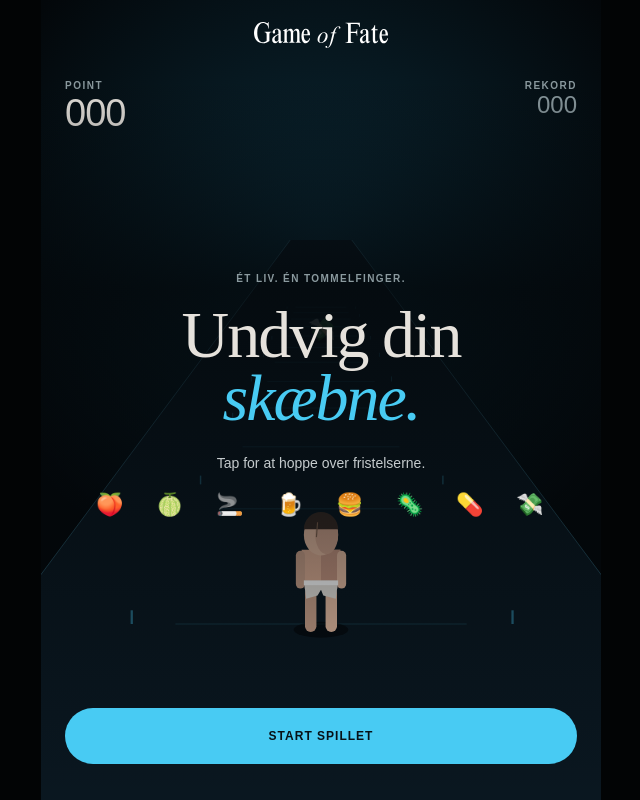
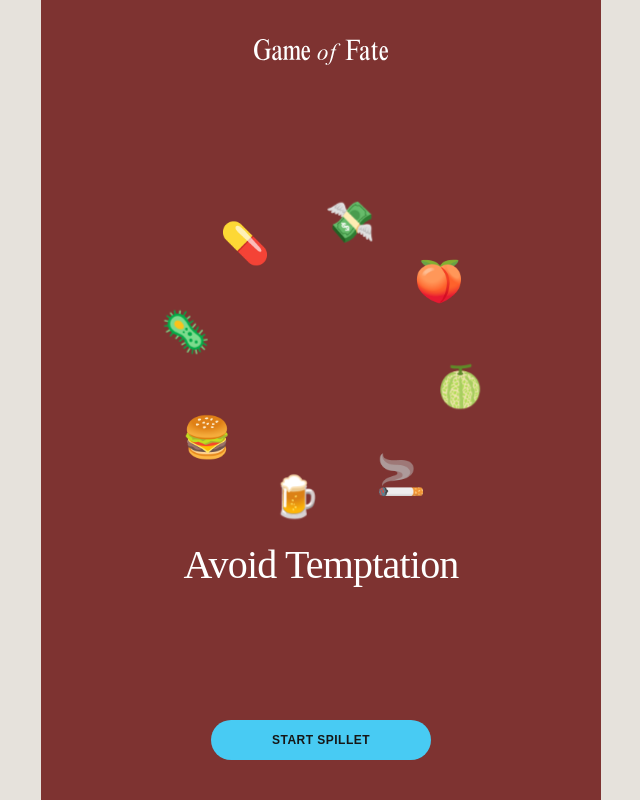
Before and after one commit to frederikaagaard/julefrokost, a website with bundled scripts: page runner/dist/index.html in a window 1280 px wide. Shown: the whole page, without its empty margins (319-959 px from the left). Built offline with nearby package versions, Linux system fonts and the light colour scheme.

Commit message:
Match Figma runner palette and add rotating emoji circle on intro

```diff
--- a/runner/dist/game.js
+++ b/runner/dist/game.js
@@ -1,13 +1,14 @@
-import {Runner} from './engine.mjs';
+import {Runner,TEMPTATIONS} from './engine.mjs';
 const $=id=>document.getElementById(id);
 const canvas=$('world'), ctx=canvas.getContext('2d'), game=new Runner();
 let state='intro', best=0, last=0, accumulator=0, width=0, height=0, scale=1, koAt=0;
 try { best=Math.max(0,Number(localStorage.getItem('game-of-fate-runner-best'))||0); } catch {}
 $('best').textContent=String(best).padStart(3,'0');
+for(const [index,emoji] of TEMPTATIONS.entries()){const slot=document.createElement('span');slot.className='orbit-slot';slot.style.setProperty('--angle',`${index*45}deg`);const symbol=document.createElement('span');symbol.textContent=emoji;slot.append(symbol);$('emoji-orbit').append(slot);}
 const emojiFont='"Apple Color Emoji","Segoe UI Emoji","Noto Color Emoji",sans-serif';
 function resize(){const rect=$('game').getBoundingClientRect();width=rect.width;height=rect.height;const dpr=Math.min(window.devicePixelRatio||1,2);canvas.width=Math.round(width*dpr);canvas.height=Math.round(height*dpr);ctx.setTransform(dpr,0,0,dpr,0,0);scale=Math.min(width/400,height/700);}
 window.addEventListener('resize',resize);resize();
-function show(id){for(const name of ['intro','result','pause'])$(name).hidden=name!==id;$('hint').hidden=!!id;}
+function show(id){for(const name of ['intro','result','pause'])$(name).hidden=name!==id;$('hint').hidden=!!id;$('game').dataset.screen=id||'playing';$('wordmark').src=id==='intro'?'assets/home-logo.svg':'assets/play-logo.svg';document.querySelector('meta[name="theme-color"]').content=id==='intro'?'#7e3331':'#e6e2dc';}
 function start(){game.reset();state='playing';accumulator=0;last=performance.now();$('score').textContent='000';show(null);}
 function pause(){if(state!=='playing')return;state='paused';show('pause');}
 function resume(){state='playing';last=performance.now();accumulator=0;show(null);}
@@ -29,20 +30,20 @@ function polygon(points,fill){ctx.fillStyle=fill;ctx.beginPath();points.forEach(
 function ellipse(x,y,rx,ry,fill){ctx.fillStyle=fill;ctx.beginPath();ctx.ellipse(x,y,rx,ry,0,0,Math.PI*2);ctx.fill();}
 function project(z){const k=7/(z+7);return {k,y:height*.30+(height*.78-height*.30)*k};}
 function draw(){
-  ctx.clearRect(0,0,width,height);ctx.fillStyle='#03070a';ctx.fillRect(0,0,width,height);
+  ctx.clearRect(0,0,width,height);ctx.fillStyle='#e6e2dc';ctx.fillRect(0,0,width,height);
   const center=width/2, ground=height*.78, horizon=height*.30;
-  const glow=ctx.createRadialGradient(center,horizon,0,center,horizon,width*.65);glow.addColorStop(0,'#0b2936');glow.addColorStop(1,'#03070a');ctx.fillStyle=glow;ctx.fillRect(0,0,width,height);
-  polygon([[center-width*.055,horizon],[center+width*.055,horizon],[width*1.3,height],[-width*.3,height]],'#0a1720');
+
+  polygon([[center-width*.055,horizon],[center+width*.055,horizon],[width*1.3,height],[-width*.3,height]],'#d8d2c9');
   ctx.lineWidth=1;
-  for(const side of [-1,1]){ctx.strokeStyle='#214655';ctx.beginPath();ctx.moveTo(center+side*width*.055,horizon);ctx.lineTo(center+side*width*.8,height);ctx.stroke();}
+  for(const side of [-1,1]){ctx.strokeStyle='#b4aa9b';ctx.beginPath();ctx.moveTo(center+side*width*.055,horizon);ctx.lineTo(center+side*width*.8,height);ctx.stroke();}
   for(let i=0;i<12;i++){
     const z=(i*3-(game.distance%3)+36)%36, p=project(z), half=width*.26*p.k;
-    ctx.strokeStyle=`rgba(72,203,243,${.05+.12*p.k})`;ctx.beginPath();ctx.moveTo(center-half,p.y);ctx.lineTo(center+half,p.y);ctx.stroke();
+    ctx.strokeStyle='#c4b9aa';ctx.beginPath();ctx.moveTo(center-half,p.y);ctx.lineTo(center+half,p.y);ctx.stroke();
   }
   // Small roadside markers establish depth without extra obstacles.
   for(let i=0;i<9;i++)for(const side of [-1,1]){
     const p=project((i*4-(game.distance%4)+36)%36), x=center+side*width*.34*p.k;
-    ctx.fillStyle='#48cbf3';ctx.globalAlpha=.15+.3*p.k;ctx.fillRect(x,p.y-12*scale*p.k,2*scale*p.k,12*scale*p.k);ctx.globalAlpha=1;
+    ctx.fillStyle='#7e3331';ctx.fillRect(x,p.y-12*scale*p.k,2*scale*p.k,12*scale*p.k);
   }
   const obstacles=[...game.obstacles].sort((a,b)=>b.z-a.z);
   for(const o of obstacles.filter(o=>o.z>=0))drawObstacle(o);
@@ -51,7 +52,7 @@ function draw(){
 }
 function drawObstacle(o){
   const p=project(o.z), size=74*scale*p.k, x=width/2;
-  ellipse(x,p.y+3*scale*p.k,size*.45,size*.11,'#00000050');
+  ellipse(x,p.y+3*scale*p.k,size*.45,size*.11,'#c6bdae');
   ctx.font=`${size}px ${emojiFont}`;ctx.textAlign='center';ctx.textBaseline='bottom';ctx.fillText(o.emoji,x,p.y+size*.08);
 }
 function limb(x,y,length,angle,color,w){ctx.save();ctx.translate(x,y);ctx.rotate(angle);ctx.strokeStyle=color;ctx.lineWidth=w;ctx.lineCap='round';ctx.beginPath();ctx.moveTo(0,0);ctx.lineTo(0,length);ctx.stroke();ctx.restore();}
@@ -59,7 +60,7 @@ function drawPerson(x,ground){
   const s=scale, jumping=game.y>.01, cycle=game.distance*1.5;
   const stride=state==='playing'&&!jumping?Math.sin(cycle)*.55:0;
   const y=ground-game.y*64*s;
-  ellipse(x,ground+5*s,(24-game.y*4)*s,7*s,`rgba(0,0,0,${.5-game.y*.12})`);
+  ellipse(x,ground+5*s,(24-game.y*4)*s,7*s,'#bdb3a4');
   ctx.save();ctx.translate(x,y);ctx.scale(s,s);
   const bob=jumping?0:Math.abs(Math.sin(cycle))*2;ctx.translate(0,-bob);
   limb(-9,-27,29,stride,'#caa18a',10);limb(9,-27,29,-stride,'#e6bca2',10);
--- a/runner/dist/index.html
+++ b/runner/dist/index.html
@@ -3,22 +3,20 @@
 <head>
   <meta charset="utf-8">
   <meta name="viewport" content="width=device-width,initial-scale=1,maximum-scale=1,viewport-fit=cover">
-  <meta name="theme-color" content="#03070a">
+  <meta name="theme-color" content="#7e3331">
   <meta name="robots" content="noindex,nofollow">
   <title>Game of Fate — Undvig din skæbne</title>
   <link rel="stylesheet" href="styles.css">
   <script type="module" src="game.js"></script>
 </head>
 <body>
-  <main id="game" aria-label="Game of Fate. Tap eller tryk mellemrum for at hoppe.">
+  <main id="game" data-screen="intro" aria-label="Game of Fate. Tap eller tryk mellemrum for at hoppe.">
     <canvas id="world" aria-label="Løbebane med fristelser"></canvas>
-    <header><img src="assets/logo.svg" alt="Game of Fate"></header>
+    <header><img id="wordmark" src="assets/home-logo.svg" alt="Game of Fate"></header>
     <div class="hud"><div><span>POINT</span><strong id="score">000</strong></div><div class="best"><span>REKORD</span><strong id="best">000</strong></div></div>
     <section id="intro" class="panel">
-      <p class="eyebrow">ÉT LIV. ÉN TOMMELFINGER.</p>
-      <h1>Undvig din<br><i>skæbne.</i></h1>
-      <p class="instructions">Tap for at hoppe over fristelserne.</p>
-      <div class="temptations" aria-hidden="true">🍑 🍈 🚬 🍺 🍔 🦠 💊 💸</div>
+      <div class="emoji-ring" aria-hidden="true"><div id="emoji-orbit"></div></div>
+      <h1>Avoid Temptation</h1>
       <button id="start">START SPILLET</button>
     </section>
     <section id="result" class="panel result" hidden aria-live="polite">
--- a/runner/dist/styles.css
+++ b/runner/dist/styles.css
@@ -1,15 +1,26 @@
-:root{font-family:Arial,sans-serif;color:#e6e2dc;background:#03070a;color-scheme:dark;-webkit-tap-highlight-color:transparent}
+:root{font-family:Arial,sans-serif;color:#323232;background:#e6e2dc;color-scheme:light;-webkit-tap-highlight-color:transparent}
 *{box-sizing:border-box}html,body{margin:0;width:100%;height:100%;overflow:hidden;overscroll-behavior:none}
-body{display:flex;justify-content:center;background:#020405}
-#game{position:relative;width:100%;max-width:560px;height:100%;height:100dvh;min-height:360px;overflow:hidden;background:#03070a;touch-action:none;user-select:none;-webkit-user-select:none;isolation:isolate}
+body{display:flex;justify-content:center;background:#e6e2dc}
+#game{position:relative;width:100%;max-width:560px;height:100%;height:100dvh;min-height:360px;overflow:hidden;background:#e6e2dc;touch-action:none;user-select:none;-webkit-user-select:none;isolation:isolate}
 canvas{position:absolute;inset:0;width:100%;height:100%;display:block}
-header{position:absolute;top:max(22px,env(safe-area-inset-top));left:0;right:0;display:flex;justify-content:center;pointer-events:none}header img{width:134.782px;height:25.526px}
-.hud{position:absolute;top:calc(max(22px,env(safe-area-inset-top)) + 58px);left:24px;right:24px;display:flex;justify-content:space-between;pointer-events:none}.hud span{display:block;font-size:10px;letter-spacing:1.5px;color:#8b9a9f;font-weight:700}.hud strong{display:block;font-size:38px;line-height:1.2;font-weight:400;letter-spacing:-1px;font-variant-numeric:tabular-nums}.best{text-align:right}.best strong{font-size:24px;color:#8b9a9f;letter-spacing:0}
-.panel{position:absolute;inset:0;display:flex;flex-direction:column;align-items:center;justify-content:center;padding:110px 24px 120px;text-align:center;background:linear-gradient(#03070a00 10%,#03070abf 36%,#03070a70 65%,#03070a00);z-index:2}
-.eyebrow{font-size:10px;letter-spacing:1.4px;font-weight:700;margin:0 0 20px;color:#8b9a9f}
-h1,h2{font-family:'Times New Roman',serif;font-weight:400;margin:0;letter-spacing:-2px}h1{font-size:clamp(45px,12vw,66px);line-height:.94}h1 i{color:#48cbf3;font-weight:400}.instructions{font-size:14px;line-height:1.5;margin:24px 0 18px;color:#c5cbcd}.temptations{font:22px 'Apple Color Emoji','Segoe UI Emoji','Noto Color Emoji',sans-serif;letter-spacing:3px;white-space:nowrap}
-button{position:absolute;bottom:max(36px,env(safe-area-inset-bottom));left:24px;width:calc(100% - 48px);height:56px;display:block;border:0;border-radius:40px;background:#48cbf3;color:#071116;font:bold 12px Arial,sans-serif;letter-spacing:1px;touch-action:manipulation;cursor:pointer;transition:scale .15s ease,background .15s ease}button:active{scale:.98;background:#7ad9f6}button:focus-visible{outline:2px solid #e6e2dc;outline-offset:5px}
-[hidden]{display:none!important}.result{background:#03070ad9}.result h2{font-size:118px;line-height:1;color:#48cbf3;letter-spacing:-8px}.result .eyebrow{margin-bottom:12px}#culprit{font:64px 'Apple Color Emoji','Segoe UI Emoji','Noto Color Emoji',sans-serif;line-height:1.3;margin-top:12px}.result-score{font-size:12px;letter-spacing:1px;color:#8b9a9f;margin:20px 0 0}.result-score strong{font-size:32px;color:#e6e2dc;font-weight:400;font-variant-numeric:tabular-nums}.paused{background:#03070ae6}.paused h2{font-size:70px;color:#48cbf3}
-#hint{position:absolute;bottom:max(28px,env(safe-area-inset-bottom));left:0;right:0;font-size:9px;letter-spacing:1.2px;font-weight:700;text-align:center;color:#8b9a9f;pointer-events:none}
-@media(max-height:560px){.panel{padding-top:100px;padding-bottom:95px}h1{font-size:42px}.eyebrow{margin-bottom:12px}.instructions{margin:12px 0}.temptations{font-size:18px}.hud strong{font-size:24px}.result h2{font-size:80px}#culprit{font-size:42px;margin-top:4px}.result-score{margin-top:8px}button{bottom:20px;height:48px}}
-@media(prefers-reduced-motion:reduce){button{transition:none}}
+header{position:absolute;top:max(20.76px,env(safe-area-inset-top));left:0;right:0;display:flex;justify-content:center;pointer-events:none;z-index:3}header img{display:block}
+.hud{position:absolute;top:calc(max(20.76px,env(safe-area-inset-top)) + 58px);left:24px;right:24px;display:flex;justify-content:space-between;pointer-events:none;z-index:3}.hud span{display:block;font-size:10px;letter-spacing:1.5px;font-weight:700}.hud strong{display:block;font-size:38px;line-height:1.2;font-weight:400;letter-spacing:-1px;font-variant-numeric:tabular-nums}.best{text-align:right}.best strong{font-size:24px;letter-spacing:0}
+#game:not([data-screen="playing"]) .hud{display:none}
+.panel{position:absolute;inset:0;display:flex;flex-direction:column;align-items:center;justify-content:center;padding:110px 24px 120px;text-align:center;background:#e6e2dc;z-index:2}
+#intro{display:block;padding:0;background:#7e3331;color:white}
+#game[data-screen="intro"] header{top:max(39px,env(safe-area-inset-top))}
+#game[data-screen="intro"] canvas{visibility:hidden}
+h1,h2{font-family:'Times New Roman',serif;font-weight:400;margin:0;letter-spacing:-.8px}
+h1{position:absolute;left:0;right:0;top:67.75%;font-size:40px;line-height:46px;white-space:nowrap}
+.emoji-ring{--ring-size:min(70vw,280px,38svh);position:absolute;left:50%;top:45%;width:var(--ring-size);height:var(--ring-size);transform:translate(-50%,-50%)}
+#emoji-orbit{position:absolute;inset:0;animation:orbit 32s linear infinite}
+.orbit-slot{position:absolute;left:50%;top:50%;width:46px;height:46px;transform:translate(-50%,-50%) rotate(var(--angle)) translateY(calc(var(--ring-size) * -.5)) rotate(calc(var(--angle) * -1))}
+.orbit-slot span{display:block;font:40px/46px 'Apple Color Emoji','Segoe UI Emoji','Noto Color Emoji',sans-serif;animation:counter-orbit 32s linear infinite}
+@keyframes orbit{to{transform:rotate(360deg)}}@keyframes counter-orbit{to{transform:rotate(-360deg)}}
+button{position:absolute;bottom:max(40px,env(safe-area-inset-bottom));left:50%;transform:translateX(-50%);width:220px;height:40px;display:block;border:0;border-radius:48px;background:#48cbf3;color:#161616;font:bold 12px Arial,sans-serif;letter-spacing:.48px;touch-action:manipulation;cursor:pointer;transition:scale .15s ease,background .15s ease}button:active{scale:.98;background:#7ad9f6}button:focus-visible{outline:2px solid #323232;outline-offset:5px}
+[hidden]{display:none!important}.eyebrow{font-size:10px;letter-spacing:1.4px;font-weight:700;margin:0 0 20px}
+.result h2{font-size:118px;line-height:1;color:#7e3331;letter-spacing:-8px}.result .eyebrow{margin-bottom:12px}#culprit{font:64px 'Apple Color Emoji','Segoe UI Emoji','Noto Color Emoji',sans-serif;line-height:1.3;margin-top:12px}.result-score{font-size:12px;letter-spacing:1px;margin:20px 0 0}.result-score strong{font-size:32px;font-weight:400;font-variant-numeric:tabular-nums}.paused h2{font-size:70px;color:#7e3331}
+#hint{position:absolute;bottom:max(28px,env(safe-area-inset-bottom));left:0;right:0;font-size:9px;letter-spacing:1.2px;font-weight:700;text-align:center;pointer-events:none}
+@media(max-width:359px){h1{font-size:35px}.orbit-slot span{font-size:36px}}
+@media(max-height:560px){.panel{padding-top:100px;padding-bottom:95px}.emoji-ring{top:43%}h1{font-size:32px;top:67%}.orbit-slot span{font-size:30px}.eyebrow{margin-bottom:12px}.hud strong{font-size:24px}.result h2{font-size:80px}#culprit{font-size:42px;margin-top:4px}.result-score{margin-top:8px}button{bottom:20px}}
+@media(prefers-reduced-motion:reduce){button{transition:none}#emoji-orbit,.orbit-slot span{animation:none}}
```
Also changed, not shown: runner/dist/assets/home-logo.svg (added), runner/dist/assets/play-logo.svg (added).
